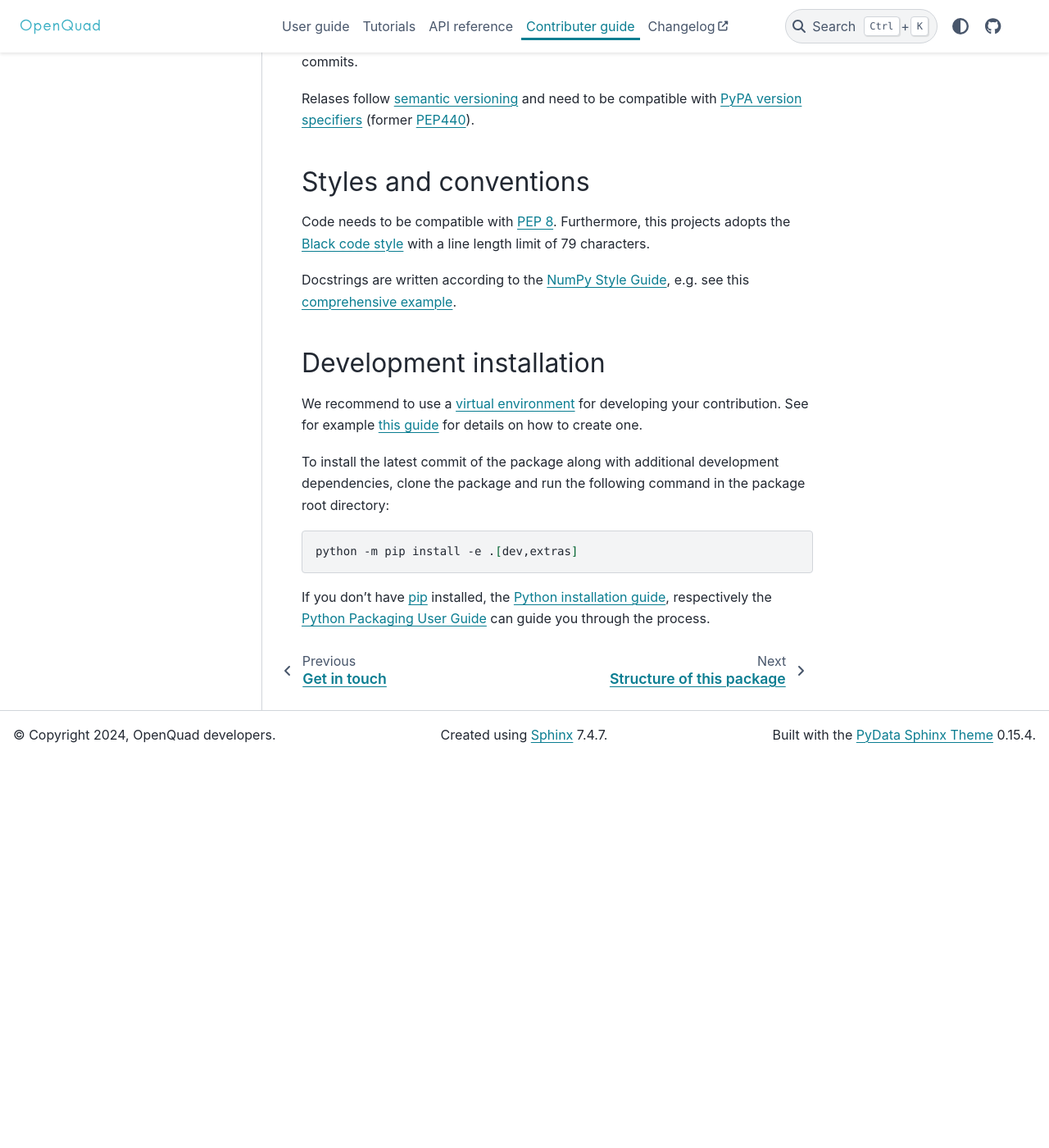
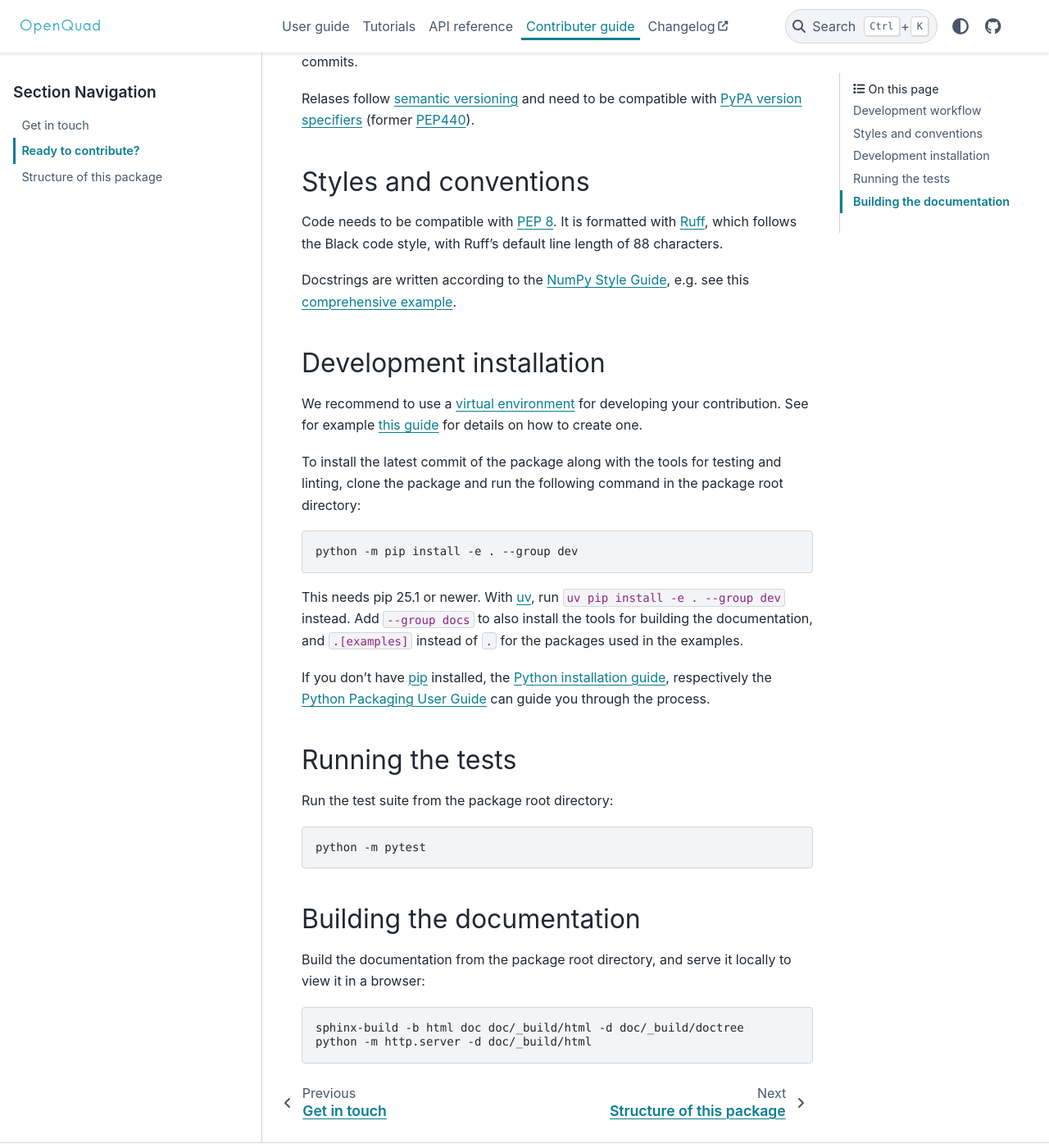
Before and after one commit to qucontrol/openquad, a Sphinx documentation site: the page built from doc/contributing/contributing.rst, in a window 1280 px wide and 1400 px high, scrolled down 1002 px. Shown: the whole window at 82% size. Built offline with Sphinx 7.4.7 and the PyData theme 0.15.4, drawn with Linux system fonts in a browser that asks for light colours; pages that are not in the unit, such as notebooks, are missing from menus; before the commit the page ends 1927 px from its top, so only the background shows below that.

Commit message:
Update the contributing guide for the new tooling
Fix the install command, which named a non-existent `extras` group, and
describe the dependency groups, the Ruff code style with 88 columns, and
how to run the tests and build the documentation.

Co-Authored-By: Claude Opus 5.5 <noreply@anthropic.com>

```diff
--- a/doc/contributing/contributing.rst
+++ b/doc/contributing/contributing.rst
@@ -63,14 +63,15 @@ version specifiers`_ (former `PEP440`_).
 Styles and conventions
 ^^^^^^^^^^^^^^^^^^^^^^
 
-Code needs to be compatible with `PEP 8`_. Furthermore, this projects adopts
-the `Black code style`_ with a line length limit of 79 characters.
+Code needs to be compatible with `PEP 8`_. It is formatted with `Ruff`_, which
+follows the Black code style, with Ruff's default line length of 88
+characters.
 
 Docstrings are written according to the `NumPy Style Guide`_, e.g. see this
 `comprehensive example`_.
 
 .. _PEP 8: https://peps.python.org/pep-0008/
-.. _Black code style: https://github.com/psf/black#the-black-code-style
+.. _Ruff: https://docs.astral.sh/ruff/formatter/
 .. _NumPy Style Guide: https://numpydoc.readthedocs.io/en/latest/format.html
 .. _comprehensive example: https://sphinxcontrib-napoleon.readthedocs.io/en/latest/example_numpy.html
 
@@ -86,18 +87,46 @@ See for example `this guide`_ for details on how to create one.
 .. _virtual environment: https://docs.python.org/3/glossary.html#term-virtual-environment
 .. _this guide: https://docs.python.org/3/library/venv.html#module-venv
 
-To install the latest commit of the package along with additional development
-dependencies, clone the package and run the following command in the package
+To install the latest commit of the package along with the tools for testing
+and linting, clone the package and run the following command in the package
 root directory:
 
 .. code-block:: bash
 
-   python -m pip install -e .[dev,extras]
+   python -m pip install -e . --group dev
+
+This needs pip 25.1 or newer. With `uv`_, run ``uv pip install -e . --group
+dev`` instead. Add ``--group docs`` to also install the tools for building
+the documentation, and ``.[examples]`` instead of ``.`` for the packages used
+in the examples.
 
 If you don’t have `pip`_ installed, the `Python installation guide`_,
 respectively the `Python Packaging User Guide`_ can guide you through the
 process.
 
+.. _uv: https://docs.astral.sh/uv/
 .. _pip: https://pip.pypa.io/en/stable/
 .. _Python installation guide: https://docs.python-guide.org/starting/installation/
 .. _Python Packaging User Guide: https://packaging.python.org/en/latest/tutorials/installing-packages/
+
+
+Running the tests
+^^^^^^^^^^^^^^^^^
+
+Run the test suite from the package root directory:
+
+.. code-block:: bash
+
+   python -m pytest
+
+
+Building the documentation
+^^^^^^^^^^^^^^^^^^^^^^^^^^
+
+Build the documentation from the package root directory, and serve it
+locally to view it in a browser:
+
+.. code-block:: bash
+
+   sphinx-build -b html doc doc/_build/html -d doc/_build/doctree
+   python -m http.server -d doc/_build/html
```
